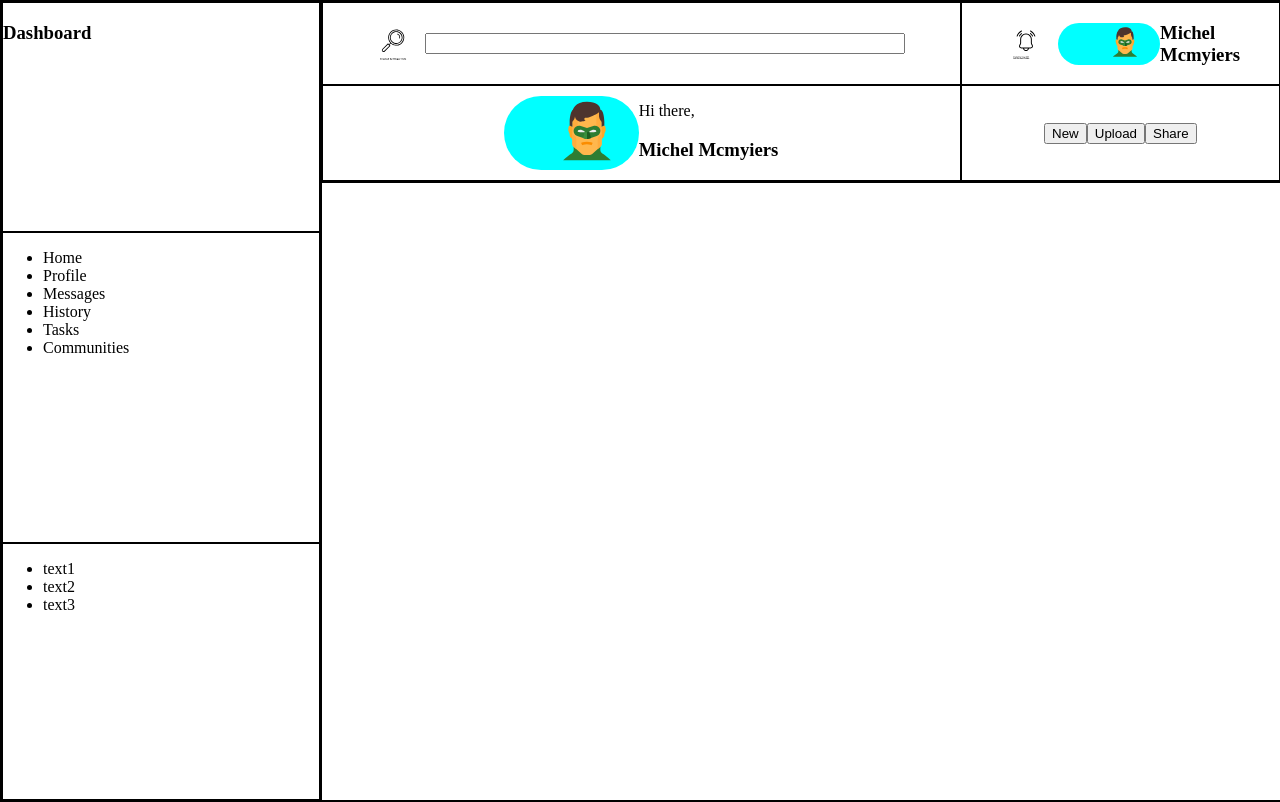
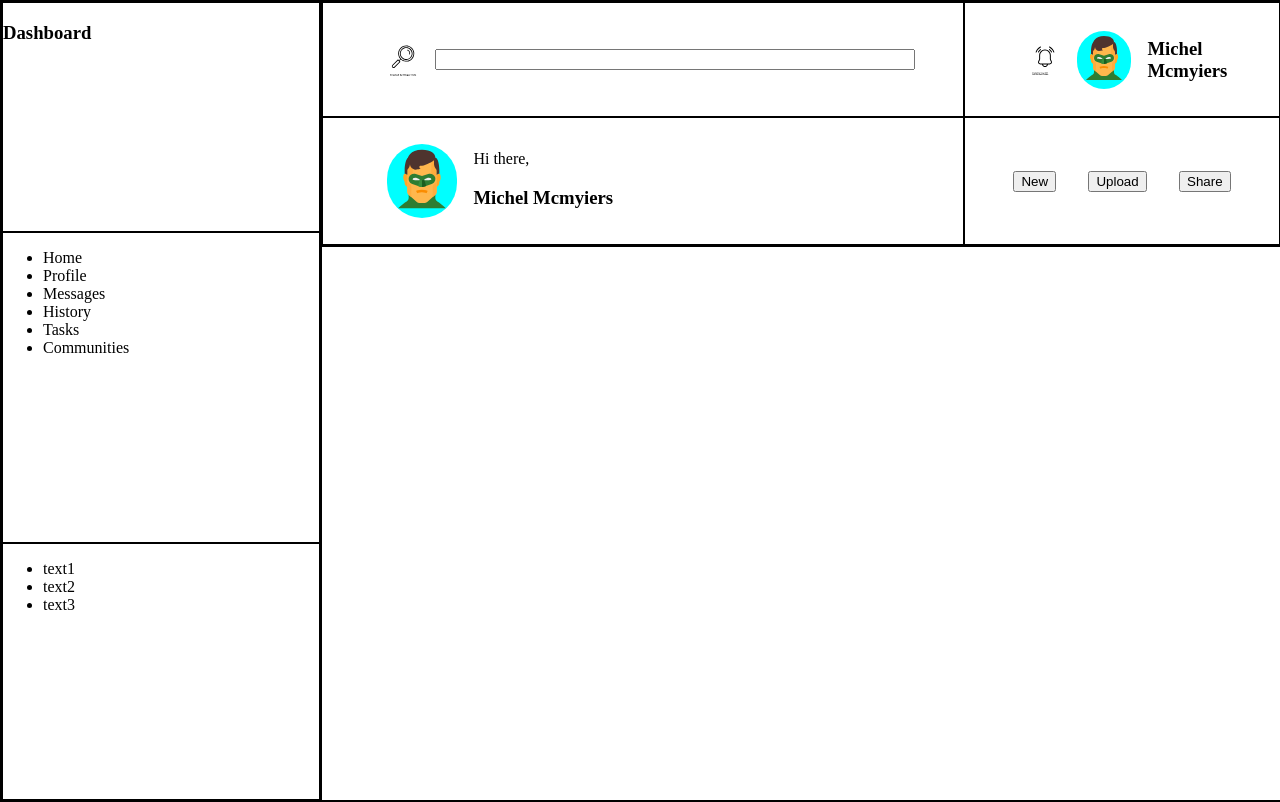
Before and after one commit to JoakimAndersson92/Admin-Dashboard, a plain HTML site: page index.html in a window 1280 px wide. Drawn offline with Linux system fonts and the light colour scheme.

Commit message:
Align and justify individual header-rows. Add margin and padding to elements

```diff
--- a/index.html
+++ b/index.html
@@ -42,8 +42,8 @@
             </div>
             <div class="header-rows" id="row2">
                 <img src="../images/noun-bell-5288633.svg" alt="bell" class="searchbar-img">
-                <span class="img-background"><img src="../images/icons8-green-lantern-dc.svg" alt="bell"
-                        class="searchbar-img"></span>
+                <div class="img-background"><img src="../images/icons8-green-lantern-dc.svg" alt="bell"
+                        class="avatar-wrapper"></div>
                 <span>
                     <h3>Michel Mcmyiers</h3>
                 </span>
@@ -51,7 +51,7 @@
 
             <div class="header-rows" id="row3">
                 <div class="img-background"><img src="../images/icons8-green-lantern-dc.svg" alt="bell"
-                        class="searchbar-img img-big"></div>
+                        class="img-big"></div>
                         <div class="avatar">
                             <p>Hi there,</p>
                             <h3>Michel Mcmyiers</h3>
--- a/style.css
+++ b/style.css
@@ -50,9 +50,18 @@ body {
     display: flex;
     justify-content: center;
     align-items: center;
+    padding: 1rem;
 }
 #row1{
     padding-right: 3rem;
+    justify-content: flex-start;
+}
+#row3{
+    justify-content: flex-start;
+    padding-left: clamp(2rem,4rem, 6rem);
+}
+#row4{
+    justify-content: space-evenly;
 }
 
 
@@ -73,10 +82,11 @@ width: clamp(10rem,30rem, 40rem);
 }
 
 .img-background {
-    display: inline-block;
+
     background-color: aqua;
     border-radius: 3rem;
     padding: 0.2rem;
+    margin-right: 1rem;
 }
 
 
```
